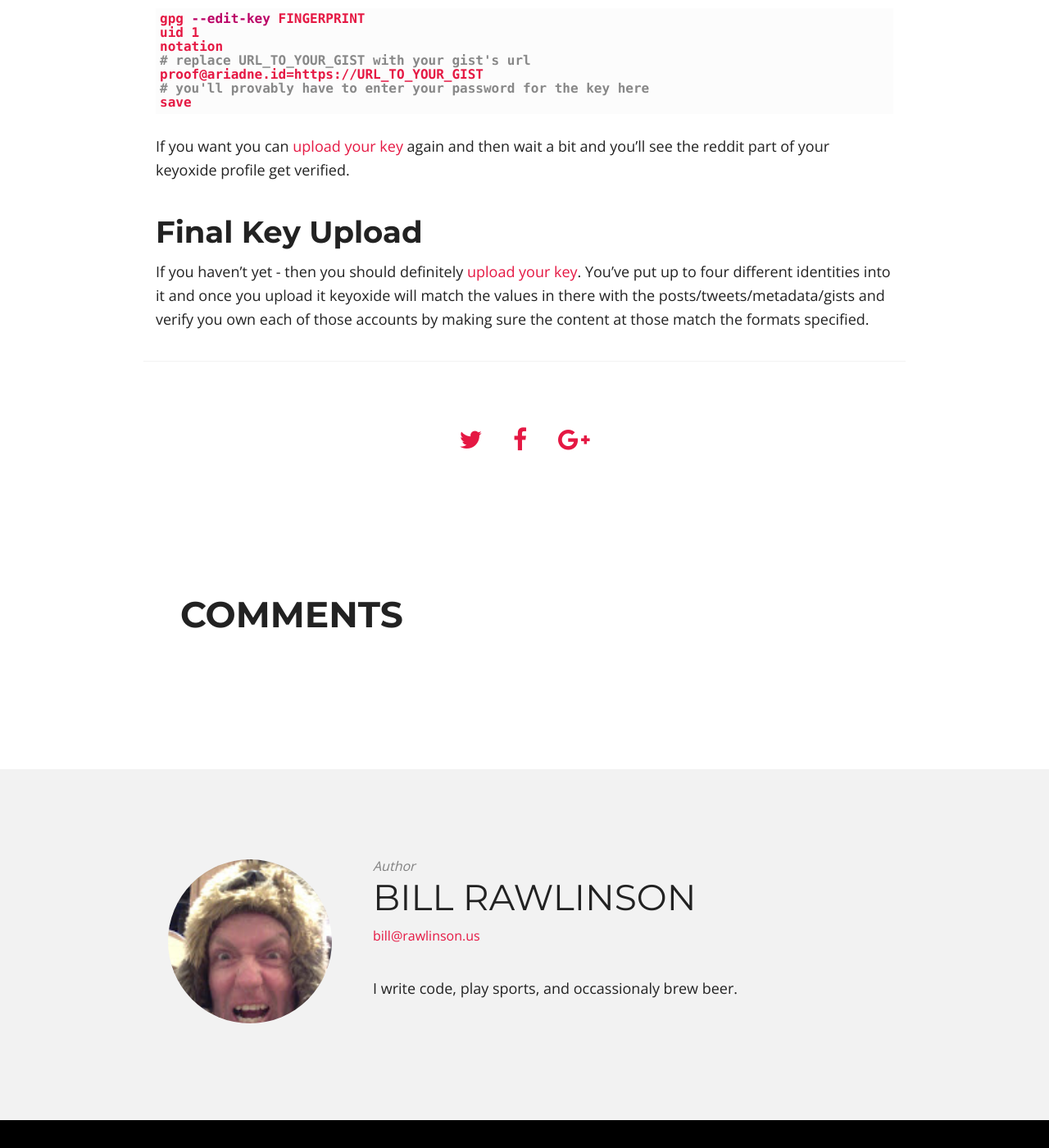
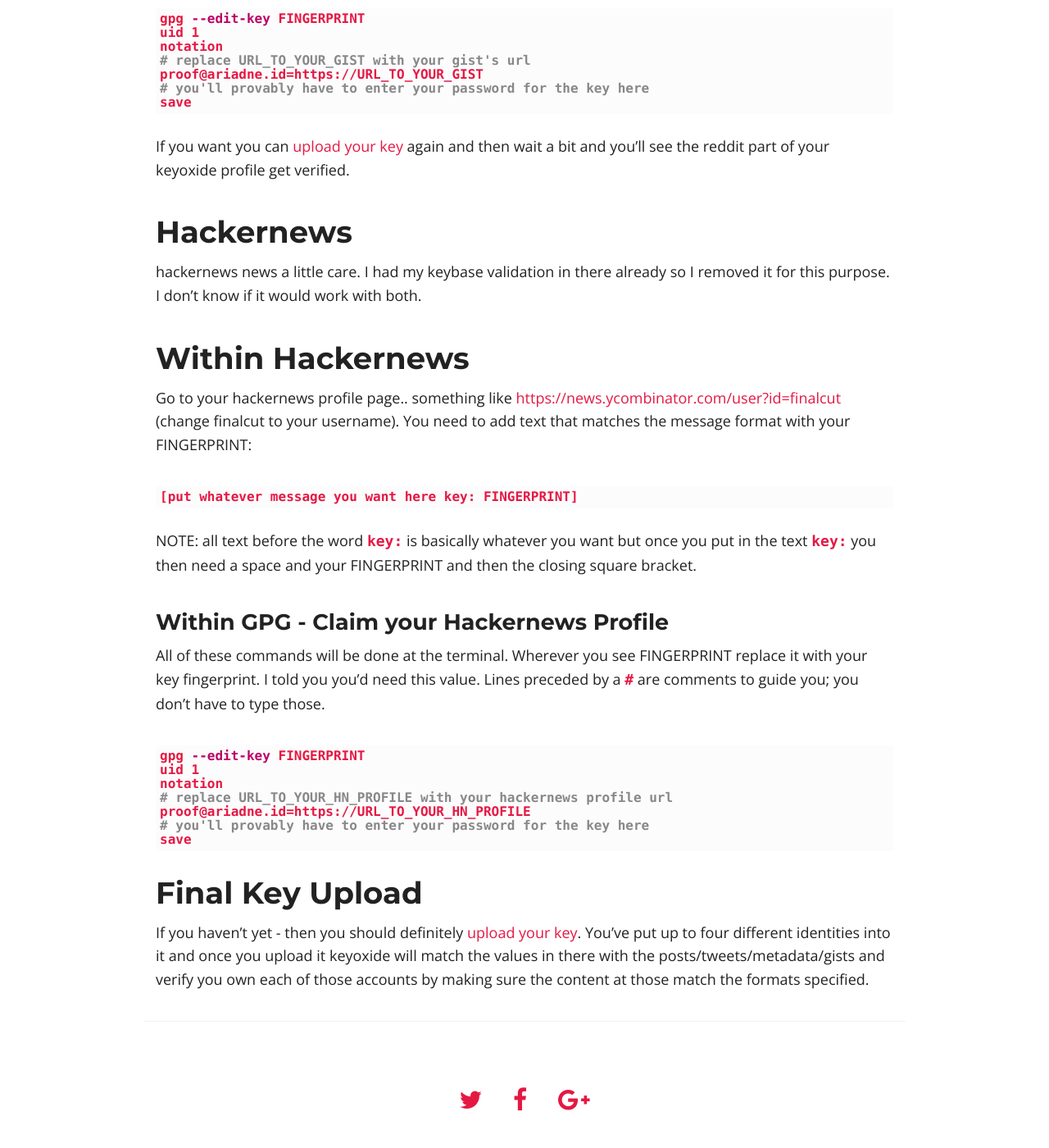
Before and after one commit to finalcut/finalcut.github.io, a Jekyll site: the page built from _posts/2022-11-08-setup-keyoxide-account-on-mac.md, in a window 1280 px wide and 1400 px high, scrolled down 6344 px. Shown: the whole window at 82% size. Built offline with Jekyll 4.4.1, drawn with Linux system fonts in a browser that asks for light colours; nearby versions of some CDN libraries; comment, search, counter and statistics services are not loaded; some of the changed text lies outside the part shown.

Commit message:
add hackernews instructions and some formatting

````diff
--- a/_posts/2022-11-08-setup-keyoxide-account-on-mac.md
+++ b/_posts/2022-11-08-setup-keyoxide-account-on-mac.md
@@ -96,11 +96,11 @@
 
 Next:
 
-1. visit https://keys.openpgp.org/upload
+1. visit [https://keys.openpgp.org/upload](https://keys.openpgp.org/upload)
 2. upload your publkey.asc file
 3. Once it finishes (it finishes fast) visit https://keyoxide.org/FINGERPRINT (replace fingerprint)
 4. You'll see your profile and an entry for `activitypub` that should have a green checkmark.
-5. Go to your mastodon account profile page like https://hachyderm.io/@finalcut and you'll see your metadata of "keyoxide" is green with a checkmark.
+5. Go to your mastodon account profile page like [https://hachyderm.io/@finalcut](https://hachyderm.io/@finalcut) and you'll see your metadata of "keyoxide" is green with a checkmark.
 
 Congrats, you've verified your account on your mastodon instance.
 
@@ -145,7 +145,7 @@
 
 NOTE: all text before the word `key:` is basically whatever you want but once you put in the text `key:` you then need a space and your FINGERPRINT and then the closing square bracket.
 
-Once you post the tweet twitter gives you a link to "view" the tweet.  Click that so you are at your tweet and you can copy the URL of the specific tweet.  Like this: https://twitter.com/finalcut/status/1590009400579993601
+Once you post the tweet twitter gives you a link to "view" the tweet.  Click that so you are at your tweet and you can copy the URL of the specific tweet.  Like this: [https://twitter.com/finalcut/status/1590009400579993601](https://twitter.com/finalcut/status/1590009400579993601)
 
 ### Within GPG - Claim your Twitter Profile
 
@@ -194,6 +194,33 @@
 
 If you want you can [upload your key](#Upload_your_Key) again and then wait a bit and you'll see the reddit part of your keyoxide profile get verified.
 
+## Hackernews
+
+hackernews news a little care.  I had my keybase validation in there already so I removed it for this purpose.  I don't know if it would work with both.
+
+## Within Hackernews
+
+Go to your hackernews profile page.. something like [https://news.ycombinator.com/user?id=finalcut](https://news.ycombinator.com/user?id=finalcut) (change finalcut to your username).  You need to add text that matches the message format with your FINGERPRINT:
+
+```sh
+[put whatever message you want here key: FINGERPRINT]
+```
+
+NOTE: all text before the word `key:` is basically whatever you want but once you put in the text `key:` you then need a space and your FINGERPRINT and then the closing square bracket.
+
+### Within GPG - Claim your Hackernews Profile
+
+All of these commands will be done at the terminal. Wherever you see FINGERPRINT replace it with your key fingerprint.  I told you you'd need this value.  Lines preceded by a `#` are comments to guide you; you don't have to type those.
+
+```sh
+gpg --edit-key FINGERPRINT
+uid 1
+notation
+# replace URL_TO_YOUR_HN_PROFILE with your hackernews profile url
+proof@ariadne.id=https://URL_TO_YOUR_HN_PROFILE
+# you'll provably have to enter your password for the key here
+save
+```
 ## Final Key Upload
 
 If you haven't yet - then you should definitely [upload your key](#Upload_your_Key).  You've put up to four different identities into it and once you upload it keyoxide will match the values in there with the posts/tweets/metadata/gists and verify you own each of those accounts by making sure the content at those match the formats specified.
````
Also changed, not shown: _posts/2022-11-08-adding-my-mastodon-profile.md (+1 -1 lines).
